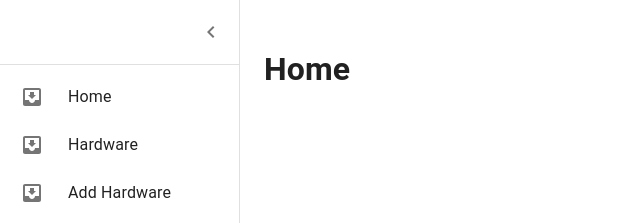
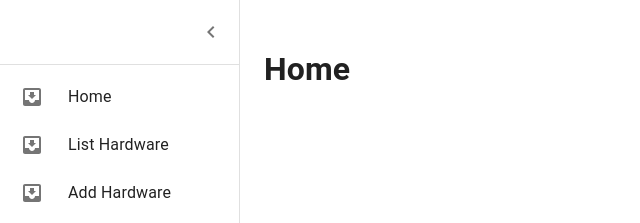
Before and after one commit to rutvik-rana06/InventoryManagement, a React (Create React App) app: page / in a window 1280 px wide. Shown: the top 223 px of the page, without its empty margins (0-640 px from the left). Built offline with nearby package versions, Linux system fonts and the light colour scheme; no server answers.

Commit message:
Change at line 131

```diff
--- a/src/components/Sidenav.js
+++ b/src/components/Sidenav.js
@@ -128,7 +128,7 @@ export default function Sidenav() {
               >
                 <InboxIcon />
               </ListItemIcon>
-              <ListItemText primary="Hardware" sx={{ opacity: open ? 1 : 0 }} />
+              <ListItemText primary="List Hardware" sx={{ opacity: open ? 1 : 0 }} />
             </ListItemButton>
           </ListItem>
           <ListItem  onClick={()=>{navigate("/addhardware")}}  disablePadding sx={{ display: "block" }}>
```
